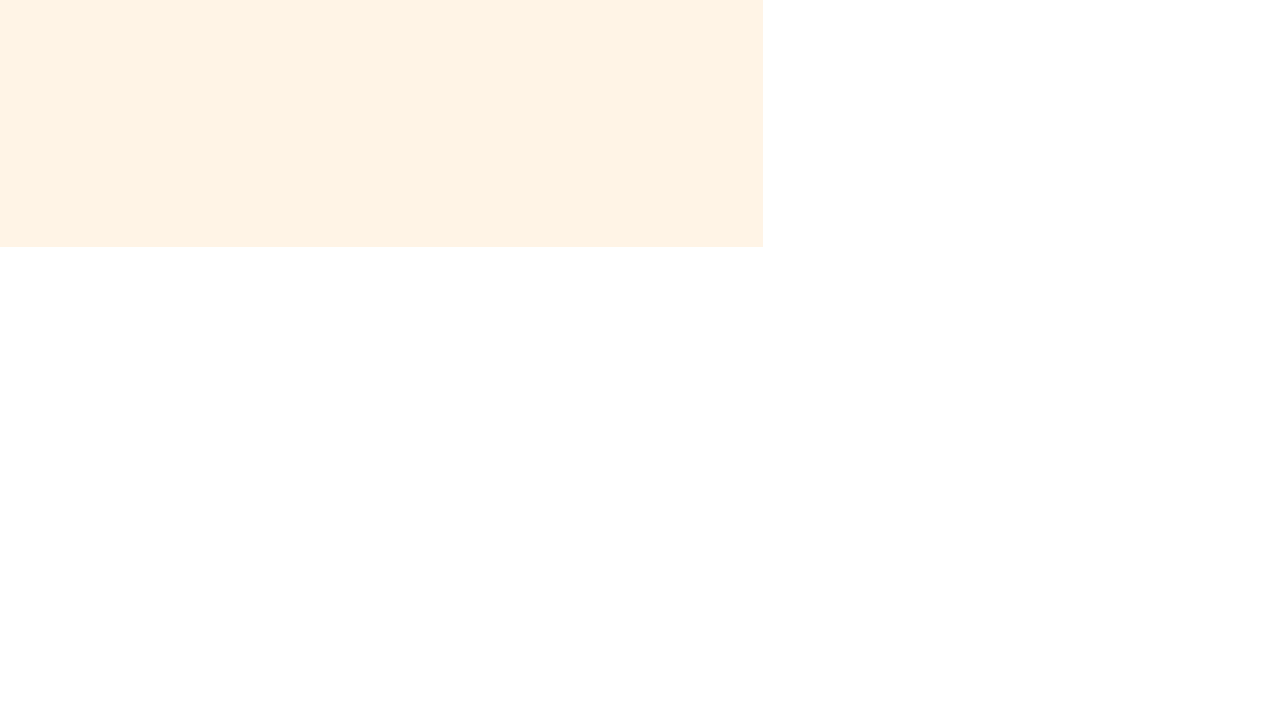
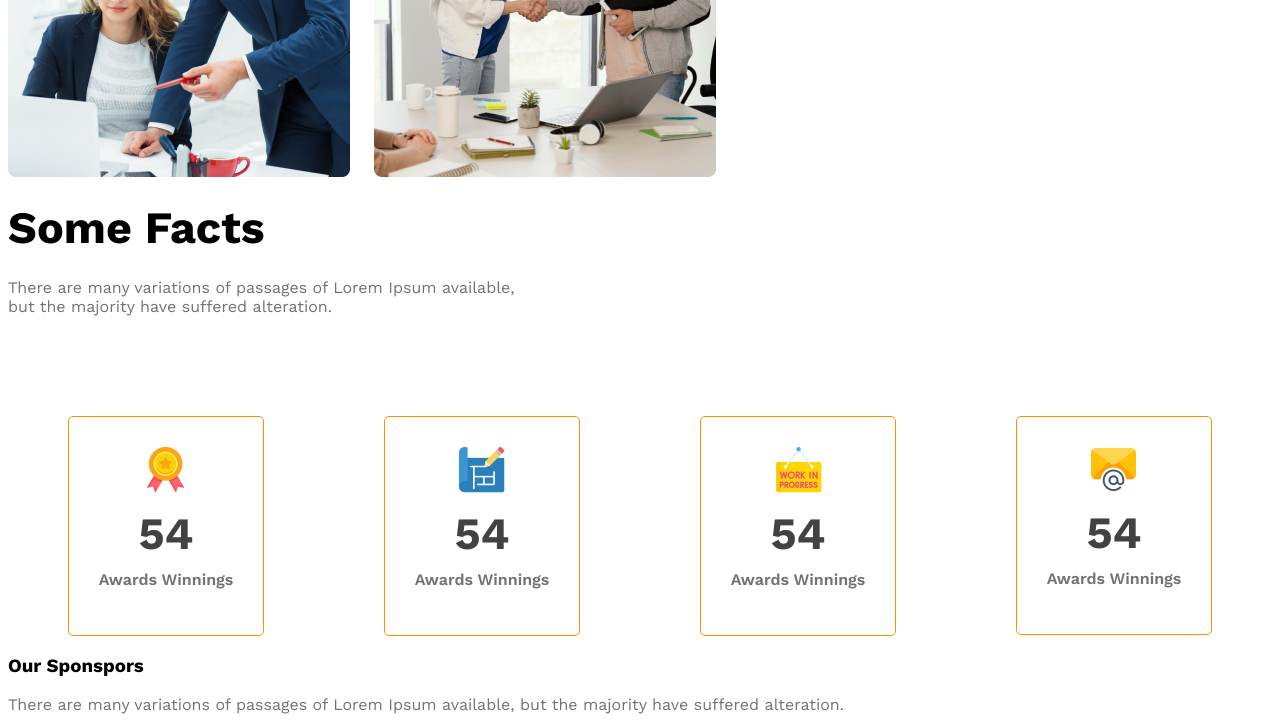
Before and after one commit to sudoHelal/g3-architects-websites, a plain HTML site: page index.html in a window 1280 px wide. Shown: the part 1619-2343 px from the top of the page. Before the commit the page ends 1866 px from the top, so only its background shows below. Drawn offline with nearby package versions, Linux system fonts and the light colour scheme.

Commit message:
added Sponsors Section

```diff
--- a/index.html
+++ b/index.html
@@ -53,6 +53,57 @@
           <button class="btn-primary">Explore More</button>
         </div>
       </div>
+      <!-- Features Section -->
+      <section class="features"></section>
+      <!-- facts section -->
+      <section class="facts">
+        <div class="facts-text-container">
+          <h3 class="some-facts-title">Some Facts</h3>
+          <div class="text-light-gray">
+            There are many variations of passages of Lorem Ipsum available,<br />
+            but the majority have suffered alteration.
+          </div>
+        </div>
+        <div class="facts-img-container">
+          <div class="each-facts-img-wapper">
+            <img src="./images/icons/ribon.png" alt="" />
+            <h2 class="facts-count">54</h2>
+            <p class="text-light-gray facts-title">Awards Winnings</p>
+          </div>
+          <div class="each-facts-img-wapper">
+            <img src="./images/icons/projects.png" alt="" />
+            <h2 class="facts-count">54</h2>
+            <p class="text-light-gray facts-title">Awards Winnings</p>
+          </div>
+          <div class="each-facts-img-wapper">
+            <img src="./images/icons/customers.png" alt="" />
+            <h2 class="facts-count">54</h2>
+            <p class="text-light-gray facts-title">Awards Winnings</p>
+          </div>
+          <div class="each-facts-img-wapper">
+            <img src="./images/icons/email.png" alt="" />
+            <h2 class="facts-count">54</h2>
+            <p class="text-light-gray facts-title">Awards Winnings</p>
+          </div>
+        </div>
+      </section>
+      <!-- Sponsors Section -->
+      <div class="sponsor-container">
+        <div class="sponsors-text-container">
+          <h3 class="sponsors-title">Our Sponspors</h3>
+          <p class="text-light-gray">
+            There are many variations of passages of Lorem Ipsum available, but
+            the majority have suffered alteration.
+          </p>
+        </div>
+        <div class="sponsors-img-container">
+          <img src="./images/sponsors/spotify.png" alt="">
+          <img src="./images/sponsors/amazon.png" alt="">
+          <img src="./images/sponsors/google.png" alt="">
+          <img src="./images/sponsors/telerama.png" alt="">
+          <img src="./images/sponsors/figma.png" alt="">
+        </div>
+      </div>
     </main>
     <footer></footer>
   </body>
--- a/styles/style.css
+++ b/styles/style.css
@@ -82,9 +82,11 @@ main{
     grid-template-columns: repeat(2,1fr);
     gap: 1.5rem;
 }
+
 .team-content{
     padding-left: 70px;
     padding-right: 70px;
+    margin: auto;
 }
 .team-title{
   font-size: 2.8rem;
@@ -96,6 +98,40 @@ main{
 .team-title .text-features{
   color: #FF900E;
   font-weight: 700;
+}
+/* some facts */
+.facts-img-container{
+  display: flex;
+  justify-content: space-around;
+  align-items: center;
+  margin-top: 100px;
+
+}
+.some-facts-title{
+  font-size: 2.8rem;
+  margin-bottom: 24px;
+  margin-top: 24px;
+}
+
+.each-facts-img-wapper{
+  padding: 30px;
+  border: 1px solid #FF900E;
+  border-radius: 5px;
+  text-align: center;
+
+
+
+}
+.facts-title{
+
+  font-weight: 600;
+  margin-top: 5px;
+}
+.facts-count{
+  font-size: 2.8rem;
+  color:#424242;
+  margin-top: 10px;
+  margin-bottom: 10px;
 }
 
 
@@ -131,7 +167,7 @@ main{
 /* Mobile devices */
 @media screen and (max-width: 576px) {
   nav,
-  nav > ul, .team-container {
+  nav > ul, .team-container, .facts-img-container {
     flex-direction: column;
   }
   header {
@@ -140,15 +176,22 @@ main{
   nav li {
     margin-top: 10px;
   }
-  .banner-title {
+  .banner-title,.team-title {
     font-size: 2rem;
   }
   .team-img-container{
     grid-template-columns: 1fr;
   }
-  .team-content{
+  .team-img-container img{
+    width: 100%;
+  }
+
+  .team-content, .facts-img-container{
     padding-left: 20px;
     padding-right: 20px;
+}
+.facts-img-container{
+  gap: 30px;
 }
 }
 /* tablet or Medium devices */
@@ -159,4 +202,9 @@ main{
   nav, .team-container {
     flex-direction: column;
   }
+  .facts-img-container{
+    display: grid;
+    grid-template-columns: repeat(2,1fr);
+    gap: 20px;
+  }
 }
```
